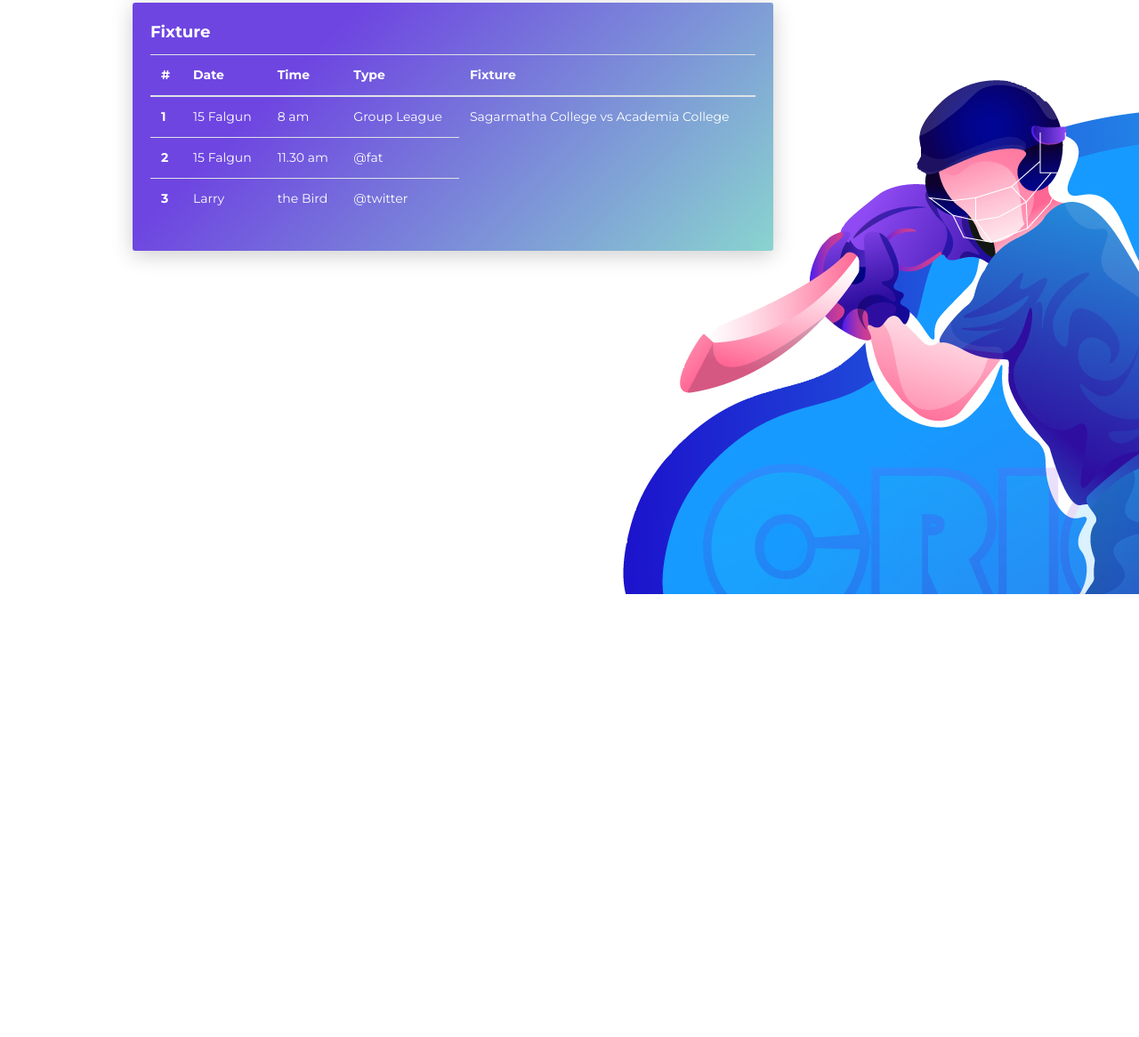
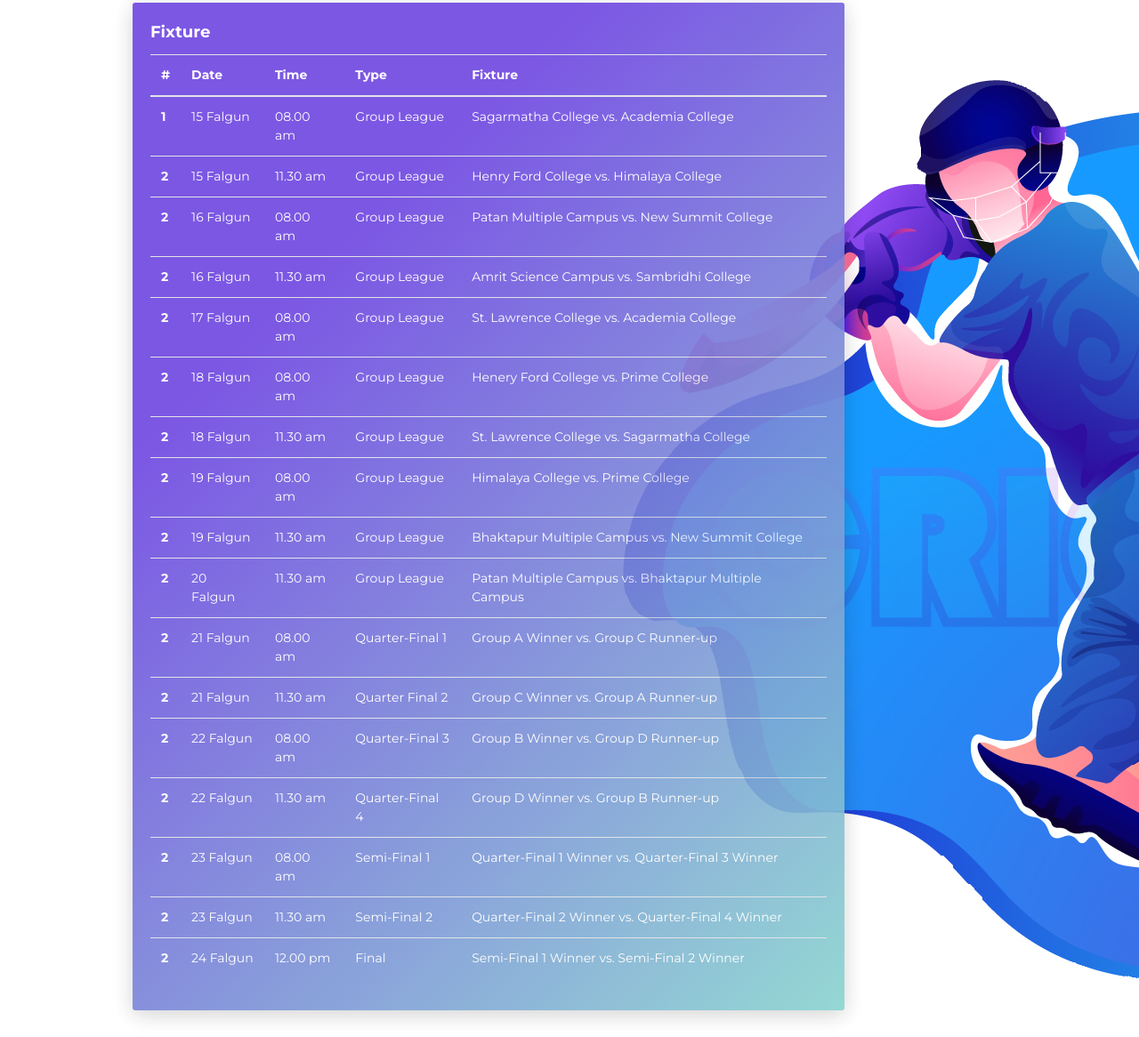
Before and after one commit to sagarmatha-it-club/ITCup2019, a plain HTML site: page schedule.html in a window 1280 px wide. Shown: the part 132-1298 px from the top of the page at 89% size. Before the commit the page ends 800 px from the top, so only its background shows below. Drawn offline with Linux system fonts and the light colour scheme.

Commit message:
Added Schedule and made minor design changes in homepage

```diff
--- a/assets/css/style.css
+++ b/assets/css/style.css
@@ -52,6 +52,7 @@ nav a:focus, nav a:hover {
 }
 
 .card {
+    opacity: 0.9;
     max-width: 40rem;
     color: #fff !important;
     background-color: #89d4cf;
@@ -61,7 +62,8 @@ nav a:focus, nav a:hover {
 }
 
 .card-schedule {
-    max-width: 45rem;
+    max-width: 50rem;
+    opacity: 0.9;
 }
 
 .score {
--- a/schedule.html
+++ b/schedule.html
@@ -64,21 +64,121 @@
           <tr>
             <th scope="row">1</th>
             <td>15 Falgun</td>
-            <td>8 am</td>
+            <td>08.00 am</td>
             <td>Group League</td>
-            <td>Sagarmatha College vs Academia College</td>
+            <td>Sagarmatha College vs. Academia College</td>
           </tr>
           <tr>
             <th scope="row">2</th>
             <td>15 Falgun</td>
             <td>11.30 am</td>
-            <td>@fat</td>
+            <td>Group League</td>
+            <td>Henry Ford College vs. Himalaya College</td>
           </tr>
           <tr>
-            <th scope="row">3</th>
-            <td>Larry</td>
-            <td>the Bird</td>
-            <td>@twitter</td>
+            <th scope="row">2</th>
+            <td>16 Falgun</td>
+            <td>08.00 am</td>
+            <td>Group League</td>
+            <td>Patan Multiple Campus vs. New Summit College</td>
+          </tr>
+          <tr>
+            <th scope="row">2</th>
+            <td>16 Falgun</td>
+            <td>11.30 am</td>
+            <td>Group League</td>
+            <td>Amrit Science Campus vs. Sambridhi College</td>
+          </tr>
+          <tr>
+            <th scope="row">2</th>
+            <td>17 Falgun</td>
+            <td>08.00 am</td>
+            <td>Group League</td>
+            <td>St. Lawrence College vs. Academia College</td>
+          </tr>
+          <tr>
+            <th scope="row">2</th>
+            <td>18 Falgun</td>
+            <td>08.00 am</td>
+            <td>Group League</td>
+            <td>Henery Ford College vs. Prime College</td>
+          </tr>
+          <tr>
+            <th scope="row">2</th>
+            <td>18 Falgun</td>
+            <td>11.30 am</td>
+            <td>Group League</td>
+            <td>St. Lawrence College vs. Sagarmatha College</td>
+          </tr>
+          <tr>
+            <th scope="row">2</th>
+            <td>19 Falgun</td>
+            <td>08.00 am</td>
+            <td>Group League</td>
+            <td>Himalaya College vs. Prime College</td>
+          </tr>
+          <tr>
+            <th scope="row">2</th>
+            <td>19 Falgun</td>
+            <td>11.30 am</td>
+            <td>Group League</td>
+            <td>Bhaktapur Multiple Campus vs. New Summit College</td>
+          </tr>
+          <tr>
+            <th scope="row">2</th>
+            <td>20 Falgun</td>
+            <td>11.30 am</td>
+            <td>Group League</td>
+            <td>Patan Multiple Campus vs. Bhaktapur Multiple Campus</td>
+          </tr>
+          <tr>
+            <th scope="row">2</th>
+            <td>21 Falgun</td>
+            <td>08.00 am</td>
+            <td>Quarter-Final 1</td>
+            <td>Group A Winner vs. Group C Runner-up</td>
+          </tr>
+          <tr>
+            <th scope="row">2</th>
+            <td>21 Falgun</td>
+            <td>11.30 am</td>
+            <td>Quarter Final 2</td>
+            <td>Group C Winner vs. Group A Runner-up</td>
+          </tr>
+          <tr>
+            <th scope="row">2</th>
+            <td>22 Falgun</td>
+            <td>08.00 am</td>
+            <td>Quarter-Final 3</td>
+            <td>Group B Winner vs. Group D Runner-up</td>
+          </tr>
+          <tr>
+            <th scope="row">2</th>
+            <td>22 Falgun</td>
+            <td>11.30 am</td>
+            <td>Quarter-Final 4</td>
+            <td>Group D Winner vs. Group B Runner-up</td>
+          </tr>
+          <tr>
+            <th scope="row">2</th>
+            <td>23 Falgun</td>
+            <td>08.00 am</td>
+            <td>Semi-Final 1</td>
+            <td>Quarter-Final 1 Winner vs. Quarter-Final 3 Winner</td>
+          </tr>
+          <tr>
+            <th scope="row">2</th>
+            <td>23 Falgun</td>
+            <td>11.30 am</td>
+            <td>Semi-Final 2</td>
+            <td>Quarter-Final 2 Winner vs. Quarter-Final 4 Winner</td>
+          </tr>
+          <tr>
+            <th scope="row">2</th>
+            <td>24 Falgun</td>
+            <td>12.00 pm</td>
+            <td>Final</td>
+            <td>Semi-Final 1 Winner vs. Semi-Final 2 Winner</td>
           </tr>
         </tbody>
       </table>
```
Also changed, not shown: index.html (+3 -3 lines).
